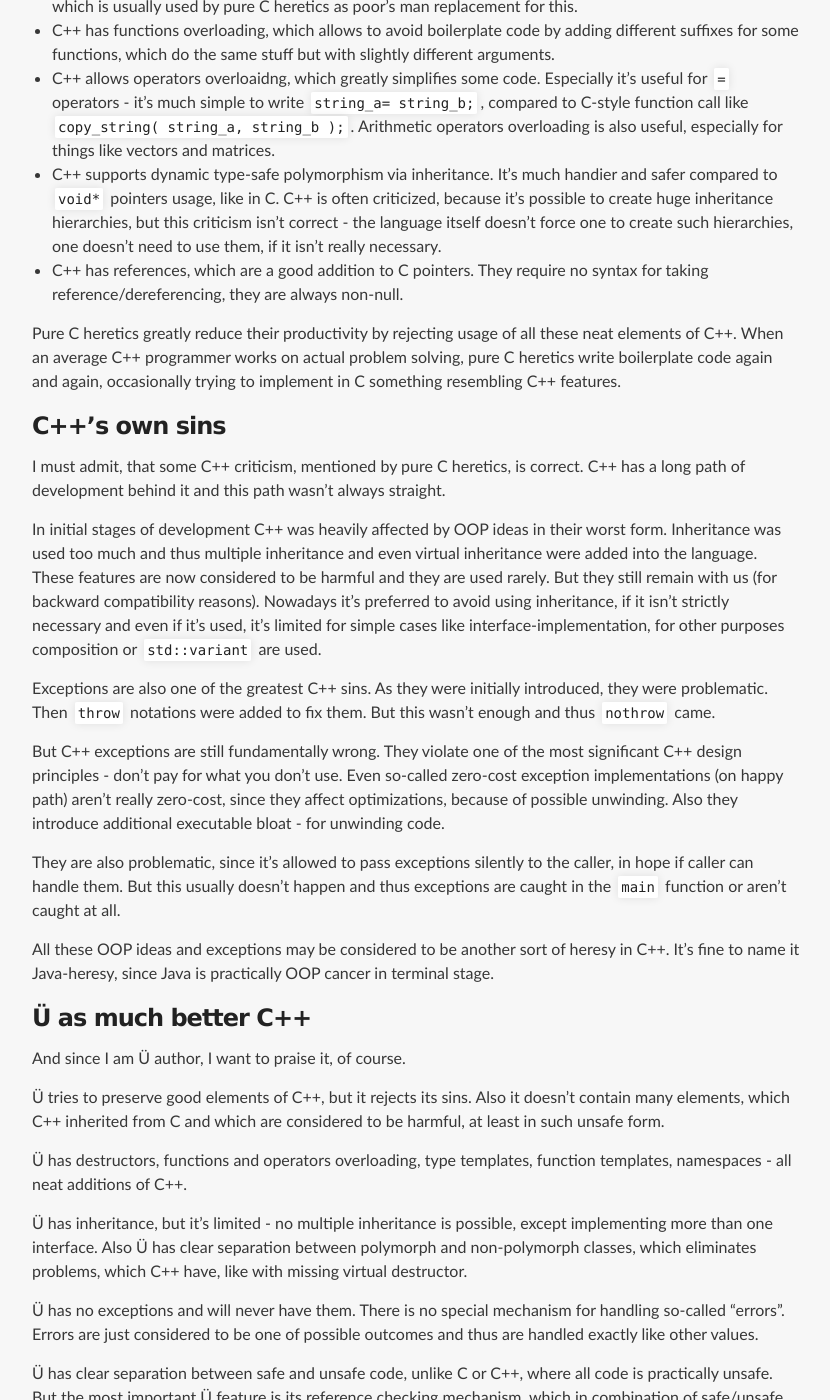
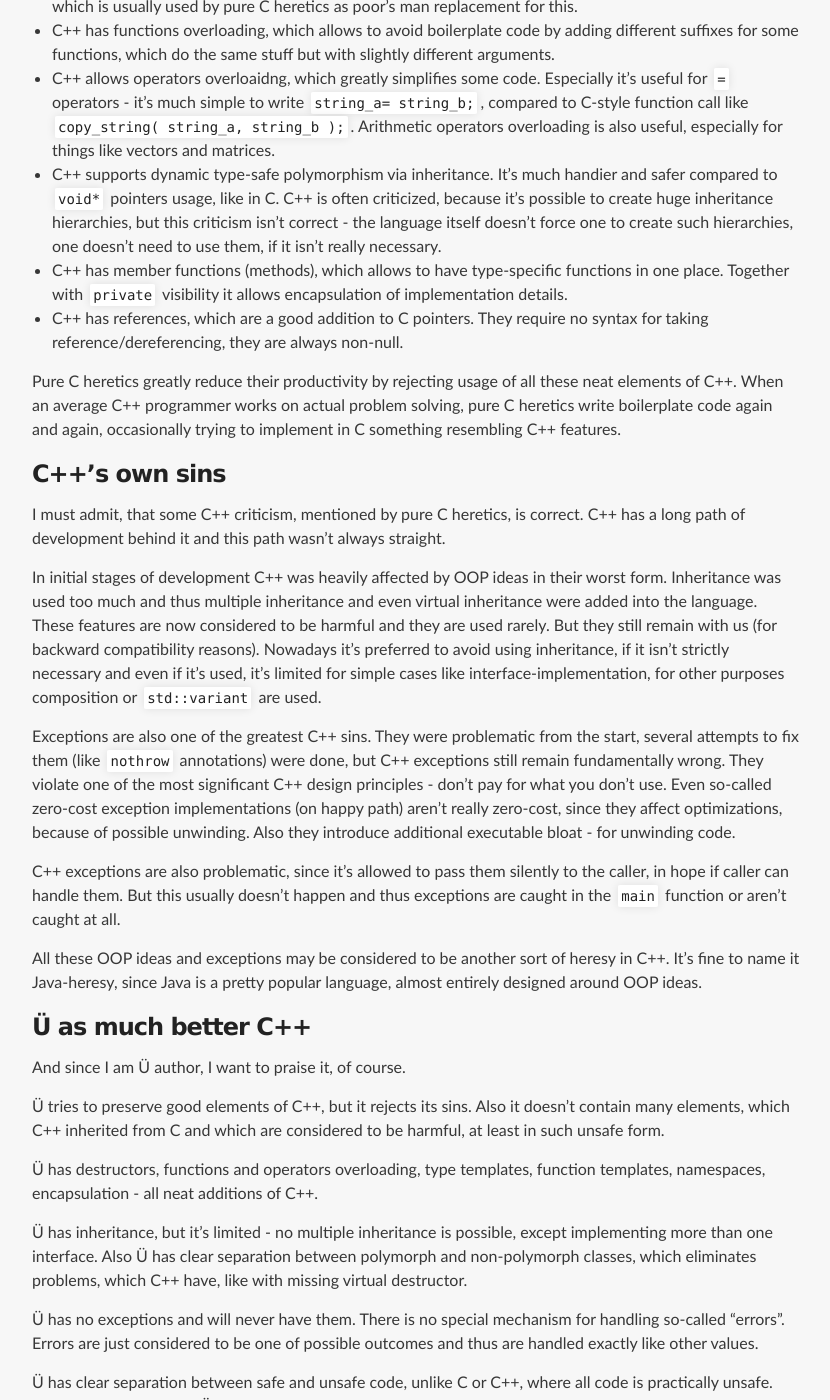
Before and after one commit to Panzerschrek/U-00DC-Sprache-site, a Jekyll site: the page built from _posts/2025-07-16-c-heresy.md, in a window 1280 px wide and 1400 px high, scrolled down 2314 px. Shown: the whole window, without its empty margins (224-1054 px from the left). Built offline with Jekyll 4.4.1, drawn with Linux system fonts in a browser that asks for light colours; our own code applies the rules of GitHub Pages for plain Markdown files; some of the changed text lies outside the part shown.

Commit message:
Nekotoryje ispravlenija statji.

```diff
--- a/_posts/2025-07-16-c-heresy.md
+++ b/_posts/2025-07-16-c-heresy.md
@@ -106,6 +106,8 @@ This includes:
 * C++ supports dynamic type-safe polymorphism via inheritance.
   It's much handier and safer compared to `void*` pointers usage, like in C.
   C++ is often criticized, because it's possible to create huge inheritance hierarchies, but this criticism isn't correct - the language itself doesn't force one to create such hierarchies, one doesn't need to use them, if it isn't really necessary.
+* C++ has member functions (methods), which allows to have type-specific functions in one place.
+  Together with `private` visibility it allows encapsulation of implementation details.
 * C++ has references, which are a good addition to C pointers.
   They require no syntax for taking reference/dereferencing, they are always non-null.
 
@@ -125,20 +127,16 @@ But they still remain with us (for backward compatibility reasons).
 Nowadays it's preferred to avoid using inheritance, if it isn't strictly necessary and even if it's used, it's limited for simple cases like interface-implementation, for other purposes composition or `std::variant` are used.
 
 Exceptions are also one of the greatest C++ sins.
-As they were initially introduced, they were problematic.
-Then ``throw`` notations were added to fix them.
-But this wasn't enough and thus ``nothrow`` came.
-
-But C++ exceptions are still fundamentally wrong.
+They were problematic from the start, several attempts to fix them (like `nothrow` annotations) were done, but C++ exceptions still remain fundamentally wrong.
 They violate one of the most significant C++ design principles - don't pay for what you don't use.
 Even so-called zero-cost exception implementations (on happy path) aren't really zero-cost, since they affect optimizations, because of possible unwinding.
 Also they introduce additional executable bloat - for unwinding code.
 
-They are also problematic, since it's allowed to pass exceptions silently to the caller, in hope if caller can handle them.
-But this usually doesn't happen and thus exceptions are caught in  the ``main`` function or aren't caught at all.
+C++ exceptions are also problematic, since it's allowed to pass them silently to the caller, in hope if caller can handle them.
+But this usually doesn't happen and thus exceptions are caught in  the `main` function or aren't caught at all.
 
 All these OOP ideas and exceptions may be considered to be another sort of heresy in C++.
-It's fine to name it Java-heresy, since Java is practically OOP cancer in terminal stage.
+It's fine to name it Java-heresy, since Java is a pretty popular language, almost entirely designed around OOP ideas.
 
 
 ### Ü as much better C++
@@ -148,7 +146,7 @@ And since I am Ü author, I want to praise it, of course.
 Ü tries to preserve good elements of C++, but it rejects its sins.
 Also it doesn't contain many elements, which C++ inherited from C and which are considered to be harmful, at least in such unsafe form.
 
-Ü has destructors, functions and operators overloading, type templates, function templates, namespaces - all neat additions of C++.
+Ü has destructors, functions and operators overloading, type templates, function templates, namespaces, encapsulation - all neat additions of C++.
 
 Ü has inheritance, but it's limited - no multiple inheritance is possible, except implementing more than one interface.
 Also Ü has clear separation between polymorph and non-polymorph classes, which eliminates problems, which C++ have, like with missing virtual destructor.
@@ -185,7 +183,7 @@ I still think, that Rust is a good language, moving towards right ideas.
 But it's still flawed, that's why I develop Ü.
 
 
-### Possible reasons for pure C heresy
+### Possible reasons for the pure C heresy
 
 But why exactly some people leave holy C++ church and fall into the pure C heresy?
 It's still unclear for me, why exactly.
```
Also changed, not shown: other parts of _posts/2025-07-16-c-heresy.md (+3 -3 lines).
